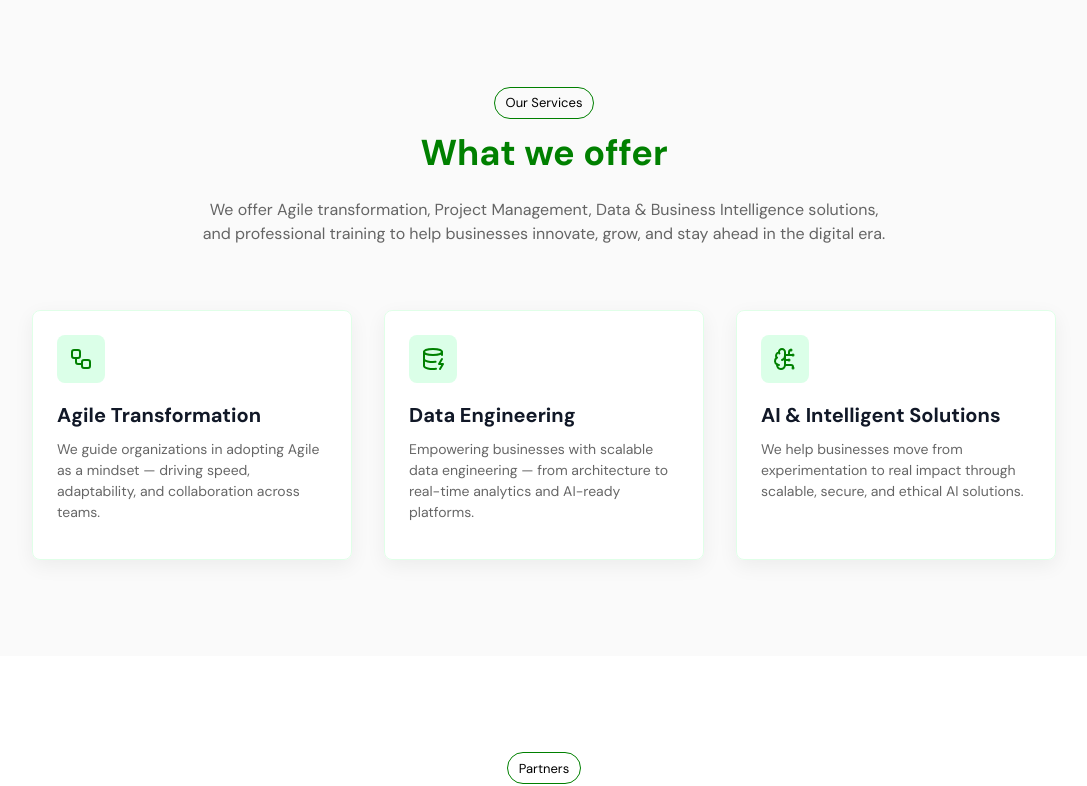
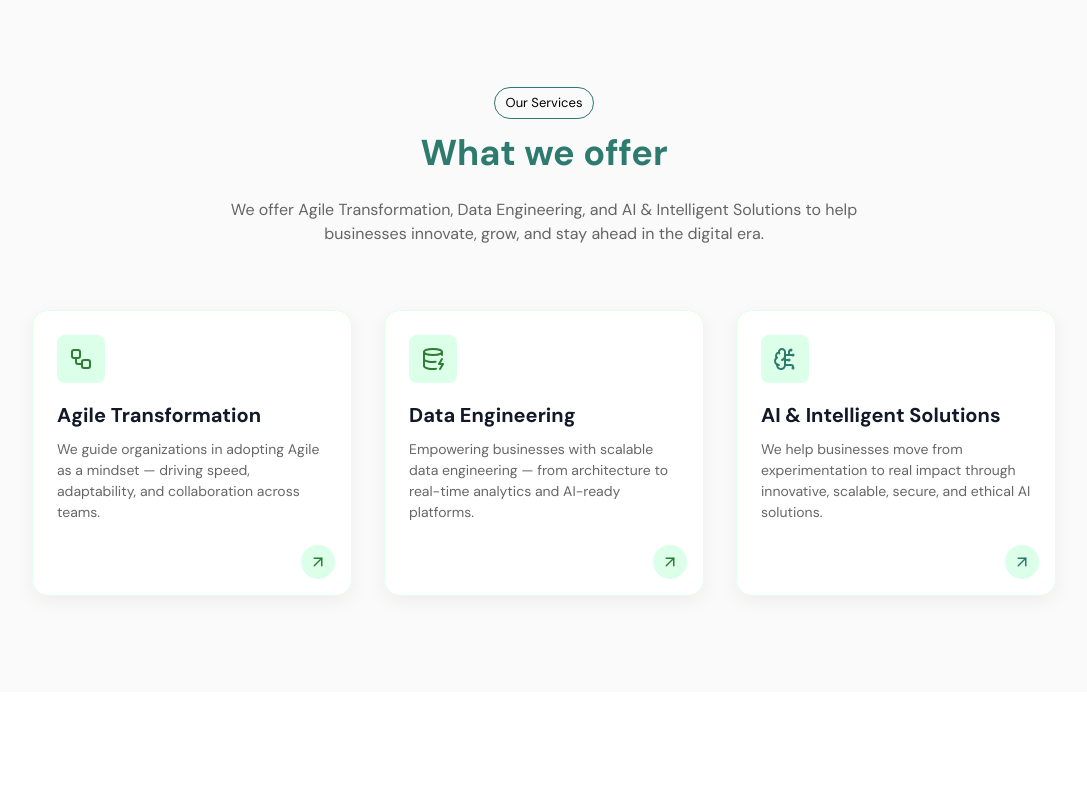
Before and after one commit to Mr-UsmanKhalid/Mo-Works, a Next.js app: page / in a window 1280 px wide. Shown: the part 1440-2226 px from the top of the page, without its empty margins (96-1183 px from the left). Built offline with nearby package versions, Linux system fonts and the light colour scheme.

Commit message:
Changes with services and hero section

```diff
--- a/app/theme/theme.jsx
+++ b/app/theme/theme.jsx
@@ -3,13 +3,13 @@ import { createTheme } from "@mui/material/styles";
 const theme = createTheme({
     palette: {
         primary: {
-            main: "#008000",        // Primary brand color
+            main: "#2D7A6E",        // Primary brand color
             light: "#7E67FB",       // Optional lighter shade
             dark: "#3A2BC6",        // Optional darker shade
             contrastText: "#ffffff", // Text on primary buttons
         },
         secondary: {
-            main: "#008000",        // Also use brand purple for secondary
+            main: "#2D7A6E",        // Also use brand purple for secondary
             light: "#7E67FB",
             dark: "#3A2BC6",
             contrastText: "#ffffff",
@@ -68,11 +68,11 @@ const theme = createTheme({
                     fontSize: '16px',
                     position: 'relative',
                     '&:hover': {
-                        color: '#5139FA',
+                        color: '#2D7A6E',
                         backgroundColor: 'transparent',
                     },
                     '&.Mui-selected': {
-                        color: '#5139FA',
+                        color: '#2D7A6E',
                         fontWeight: 'bold',
                         backgroundColor: 'transparent',
                         '&:after': {
@@ -93,7 +93,7 @@ const theme = createTheme({
                         transform: 'translateX(-50%) scaleX(0)',
                         width: '80%',
                         height: '2px',
-                        backgroundColor: '#008000',
+                        backgroundColor: '#2D7A6E',
                         transition: 'transform 0.3s ease',
                     },
                     '&:hover:after': {
@@ -105,7 +105,7 @@ const theme = createTheme({
         MuiChip: {
             styleOverrides: {
                 outlined: {
-                    borderColor: '#008000',
+                    borderColor: '#2D7A6E',
                     // color: '#5139FA',
                 },
             },
--- a/components/ContactSection.jsx
+++ b/components/ContactSection.jsx
@@ -13,7 +13,7 @@ const ContactSection = () => {
         {
             icon: <MapPin className="h-5 w-5" />,
             title: "Address",
-            details: "Rumst, Antwerp 2840, Belgium",
+            details: "Kerkhofstraat 25 Rumst, Belgium",
         },
         {
             icon: <Mail className="h-5 w-5" />,
@@ -186,7 +186,7 @@ const ContactSection = () => {
 
                            <Box className="aspect-video rounded-lg overflow-hidden shadow-md mt-6">
 <iframe
-    src="https://www.google.com/maps/embed?pb=!1m18!1m12!1m3!1d2467.183425346383!2d4.428544215945878!3d51.082523879572154!2m3!1f0!2f0!3f0!3m2!1i1024!2i768!4f13.1!3m3!1m2!1s0x47c3efee4cb966bd%3A0x8f2be00c775808a!2s51.0825206%2C%204.4311191!5e0!3m2!1sen!2s!4v1697647195675!5m2!1sen!2s"
+  src="https://www.google.com/maps/embed?pb=!1m18!1m12!1m3!1d3153.0977629424647!2d-122.41941508468188!3d37.77492977975903!2m3!1f0!2f0!3f0!3m2!1i1024!2i768!4f13.1!3m3!1m2!1s0x0%3A0xa519bf8358470de0!2sMo%20Works!5e0!3m2!1sen!2sus!4v1234567890123!5m2!1sen!2sus"
   width="100%"
   height="100%"
   style={{ border: 0 }}
--- a/components/Footer.jsx
+++ b/components/Footer.jsx
@@ -102,8 +102,8 @@ const Footer = () => {
                             <Box sx={{ display: 'flex', flexDirection: 'column', gap: 1 }}>
                                 <Typography variant='body1' sx={{ fontWeight: 500 }}>Contact</Typography>
                                 <Box sx={{ fontStyle: 'normal' }}>
-                                    <Typography variant='body2' component='p' sx={{ color: 'text.secondary' }}> Address : Rumst, Antwerp 2840</Typography>
-                                    <Typography variant='body2' component='p' sx={{ color: 'text.secondary' }}>Rumst , Belgium</Typography>
+                                    <Typography variant='body2' component='p' sx={{ color: 'text.secondary' }}> Address : Kerkhofstraat 25 Rumst</Typography>
+                                    <Typography variant='body2' component='p' sx={{ color: 'text.secondary' }}>Rumst, Belgium</Typography>
                                     <Typography variant='body2' component='p' sx={{ color: 'text.secondary', mt: 2 }}>VAT : BE0780.426.960</Typography>
                                     <Typography variant='body2' component='p' sx={{ color: 'text.secondary', mt: 2 }}>mail : info@moworks</Typography>
                                     {/* <Typography variant='body2' component='p' sx={{ color: 'text.secondary' }}>123 Business Avenue</Typography> */}
--- a/components/ServicesSection.jsx
+++ b/components/ServicesSection.jsx
@@ -1,140 +1,233 @@
 'use client'
 
-import { Box, Chip, Container, Grid, Paper, Typography, useTheme } from '@mui/material'
-import React from 'react'
-import { motion } from 'framer-motion'
-import { WorkflowIcon, BrainCircuitIcon, DatabaseZap } from 'lucide-react'
+import React, { useState } from 'react'
+import {
+  Box,
+  Chip,
+  Container,
+  Typography,
+  useTheme,
+  IconButton,
+  Paper,
+} from '@mui/material'
+import { motion, AnimatePresence } from 'framer-motion'
+import {
+  WorkflowIcon,
+  BrainCircuitIcon,
+  DatabaseZap,
+  ArrowUpRight,
+  X,
+} from 'lucide-react'
 
 const ServicesSection = () => {
   const theme = useTheme()
+  const [expandedId, setExpandedId] = useState(null)
+
+  const toggleExpand = (id) => {
+    setExpandedId(expandedId === id ? null : id)
+  }
 
   const servicesData = [
     {
+      id: 1,
       icon: <WorkflowIcon className="h-6 w-6" />,
-      title: "Agile Transformation",
+      title: 'Agile Transformation',
       description:
-        "We guide organizations in adopting Agile as a mindset — driving speed, adaptability, and collaboration across teams.",
-      color: "bg-green-500/10 text-green-500",
+        'We guide organizations in adopting Agile as a mindset — driving speed, adaptability, and collaboration across teams.',
+      details: `
+In a world where speed, adaptability, and collaboration drive success, we help organizations embrace Agile as a mindset — not just a methodology. Whether you're taking your first steps toward agility or scaling across global teams, we guide you through every stage of your transformation journey.
+
+1. Agile Transformation — We partner with you to design and deliver a tailored Agile transformation strategy that aligns with your business goals.
+2. Agile Adoption — We provide training and coaching to embed Agile principles and frameworks like Scrum, Kanban, and Lean.
+3. Scaled Agile Adoption — We help scale Agile across enterprises using SAFe, LeSS, or the Spotify model.
+
+Why Partner With Us: Certified Expertise | Practical Experience | Tailored Approach | Sustainable Change
+      `,
+      color: theme.palette.success.main,
     },
     {
+      id: 2,
       icon: <DatabaseZap className="h-6 w-6" />,
-      title: "Data Engineering",
+      title: 'Data Engineering',
       description:
-        "Empowering businesses with scalable data engineering — from architecture to real-time analytics and AI-ready platforms.",
-      color: "bg-cyan-500/10 text-cyan-500",
+        'Empowering businesses with scalable data engineering — from architecture to real-time analytics and AI-ready platforms.',
+      details: `
+We design and implement modern data platforms that transform raw information into actionable insights.
+
+1. Data Strategy & Architecture — Aligning data design with your business goals.
+2. Data Platform Engineering — Building real-time data pipelines and analytics platforms.
+3. Cloud & Hybrid Data Solutions — Creating flexible, cost-efficient cloud and hybrid data ecosystems.
+
+Why Partner With Us: Certified Expertise | End-to-End Delivery | Future-Ready Platforms | Data with Purpose
+      `,
+      color: theme.palette.success.main,
     },
     {
+      id: 3,
       icon: <BrainCircuitIcon className="h-6 w-6" />,
-      title: "AI & Intelligent Solutions",
+      title: 'AI & Intelligent Solutions',
       description:
-        "We help businesses move from experimentation to real impact through scalable, secure, and ethical AI solutions.",
-      color: "bg-indigo-500/10 text-indigo-500",
+        'We help businesses move from experimentation to real impact through innovative, scalable, secure, and ethical AI solutions.',
+      details: `
+We turn AI from isolated experiments into scalable, business-critical capabilities.
+
+1. AI Strategy & Enablement — Building a responsible, value-driven AI roadmap.
+2. Machine Learning & Analytics — Designing predictive models and insights.
+3. Generative AI & Automation — Using LLMs to automate and enhance workflows.
+4. MLOps & AI Infrastructure — Ensuring reliable deployment and governance.
+
+Why Partner With Us: Certified AI Professionals | Cross-Domain Expertise | Ethical & Responsible AI
+      `,
+      color: theme.palette.primary.main,
     },
   ]
 
   return (
-    <section id="services" className="py-24 bg-[#F5F5F580]">
-      <Container maxWidth='lg'>
+    <section id="services" className="py-24 bg-[#F5F5F580] relative overflow-hidden">
+      <Container maxWidth="lg">
         {/* Header */}
         <Box className="mb-16 text-center">
-          <Chip variant='outlined' label="Our Services" className="mb-3" />
+          <Chip variant="outlined" label="Our Services" className="mb-3" />
           <Typography
             variant="h2"
-            component="h1"
             sx={{
               fontWeight: 'bold',
               mb: 3,
               color: theme.palette.primary.main,
               fontSize: { xs: '1.875rem', md: '2.25rem' },
-              lineHeight: 1.2
+              lineHeight: 1.2,
             }}
           >
             What we offer
           </Typography>
-
           <Typography
-            variant='body1'
-            component='p'
+            variant="body1"
             sx={{
               color: 'text.secondary',
               maxWidth: '700px',
-              mx: 'auto'
+              mx: 'auto',
             }}
           >
-            We offer Agile transformation, Project Management, Data & Business Intelligence solutions, and professional training to help businesses innovate, grow, and stay ahead in the digital era.
+            We offer Agile Transformation, Data Engineering, and AI & Intelligent Solutions
+            to help businesses innovate, grow, and stay ahead in the digital era.
           </Typography>
         </Box>
 
-        {/* Centered Row */}
+        {/* Service Cards */}
         <Box
           sx={{
             display: 'flex',
             justifyContent: 'center',
+            alignItems: 'stretch',
             flexWrap: 'wrap',
-            gap: 4, // equal gap between cards
+            gap: 4,
           }}
         >
-          {servicesData.map((service, index) => (
+          {servicesData.map((service, index) => {
+            const isExpanded = expandedId === service.id
+
+            return (
+              <motion.div
+                key={service.id}
+                layout
+                transition={{ layout: { duration: 0.6, type: 'spring' } }}
+                style={{
+                  width: isExpanded ? '100%' : 320,
+                  flexGrow: isExpanded ? 1 : 0,
+                }}
+              >
                 <Paper
-              key={index}
-              component={motion.div}
-              initial={{ opacity: 0, y: 20 }}
-              whileInView={{ opacity: 1, y: 0 }}
-              transition={{ duration: 0.4, delay: index * 0.1 }}
-              viewport={{ once: true }}
-              className="group relative p-6 rounded-2xl transition-all duration-300"
+                  elevation={isExpanded ? 6 : 3}
+                  className="p-6 rounded-2xl relative overflow-hidden"
                   sx={{
-                width: 320, // fixed width for equal-sized cards
                     background: 'rgba(255, 255, 255, 0.9)',
                     backdropFilter: 'blur(12px)',
-                border: '1px solid #E0FFE8',
-                borderRadius: '8px',
-                boxShadow: '0 6px 20px rgba(0,0,0,0.06)',
-                height: 250,
+                    border: isExpanded
+                      ? `2px solid ${service.color}`
+                      : '1px solid #E0FFE8',
+                    borderRadius: '16px',
                     transition: 'all 0.3s ease',
-                '&:hover': {
-                  transform: 'translateY(-6px)',
-                  boxShadow: '0 10px 25px rgba(219, 255, 232, 0.3)',
-                  borderColor: theme.palette.primary.main,
-                },
+                    boxShadow: isExpanded
+                      ? '0 10px 30px rgba(0,0,0,0.1)'
+                      : '0 6px 20px rgba(0,0,0,0.05)',
                   }}
                 >
                   <Box
                     className="inline-flex p-3 rounded-lg mb-4"
                     sx={{
                       backgroundColor: '#DBFFE8',
-                  color: theme.palette.primary.main,
+                      color: service.color,
                       width: 48,
                       height: 48,
                       alignItems: 'center',
                       justifyContent: 'center',
-                  display: 'flex'
+                      display: 'flex',
                     }}
                   >
                     {service.icon}
                   </Box>
-              <Typography
-                variant="h6"
-                component="h3"
-                sx={{
-                  fontWeight: 700,
-                  mb: 1,
-                  color: '#111827'
-                }}
-              >
+
+                  <Typography variant="h6" sx={{ fontWeight: 700, color: '#111827' }}>
                     {service.title}
                   </Typography>
+
                   <Typography
                     variant="body2"
                     sx={{
                       color: 'text.secondary',
-                  lineHeight: 1.5
+                      lineHeight: 1.5,
+                      mt: 1,
+                      mb: isExpanded ? 3 : 6,
                     }}
                   >
                     {service.description}
                   </Typography>
+
+                  <IconButton
+                    onClick={() => toggleExpand(service.id)}
+                    sx={{
+                      position: 'absolute',
+                      bottom: 16,
+                      right: 16,
+                      backgroundColor: '#DBFFE8',
+                      color: service.color,
+                      '&:hover': {
+                        backgroundColor: service.color,
+                        color: '#fff',
+                      },
+                      zIndex: 2,
+                    }}
+                  >
+                    {isExpanded ? <X size={18} /> : <ArrowUpRight size={18} />}
+                  </IconButton>
+
+                  {/* Expanded Content */}
+                  <AnimatePresence>
+                    {isExpanded && (
+                      <motion.div
+                        initial={{ opacity: 0, height: 0 }}
+                        animate={{ opacity: 1, height: 'auto' }}
+                        exit={{ opacity: 0, height: 0 }}
+                        transition={{ duration: 0.6 }}
+                      >
+                        <Typography
+                          variant="body1"
+                          sx={{
+                            whiteSpace: 'pre-line',
+                            color: 'text.secondary',
+                            mt: 2,
+                            lineHeight: 1.6,
+                          }}
+                        >
+                          {service.details.trim()}
+                        </Typography>
+                      </motion.div>
+                    )}
+                  </AnimatePresence>
                 </Paper>
-          ))}
+              </motion.div>
+            )
+          })}
         </Box>
       </Container>
     </section>
```
Also changed, not shown: components/HeroSection.jsx (+15 -7 lines). Lines whose indentation alone changed are shown as unchanged.
